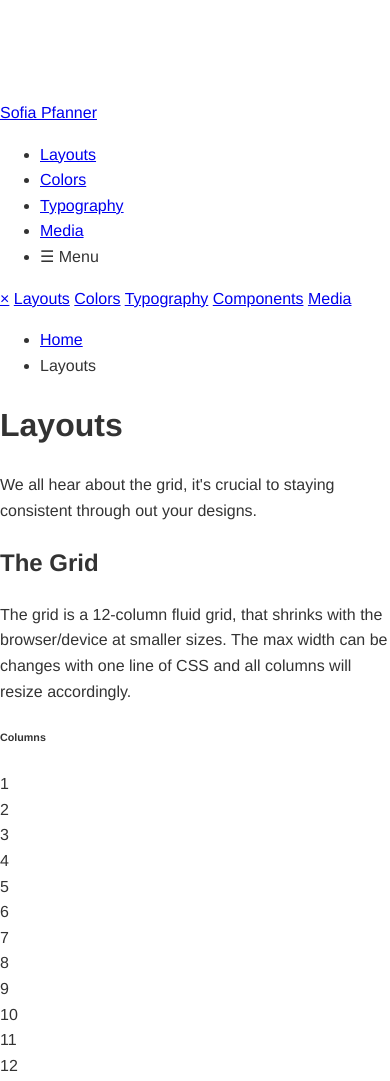
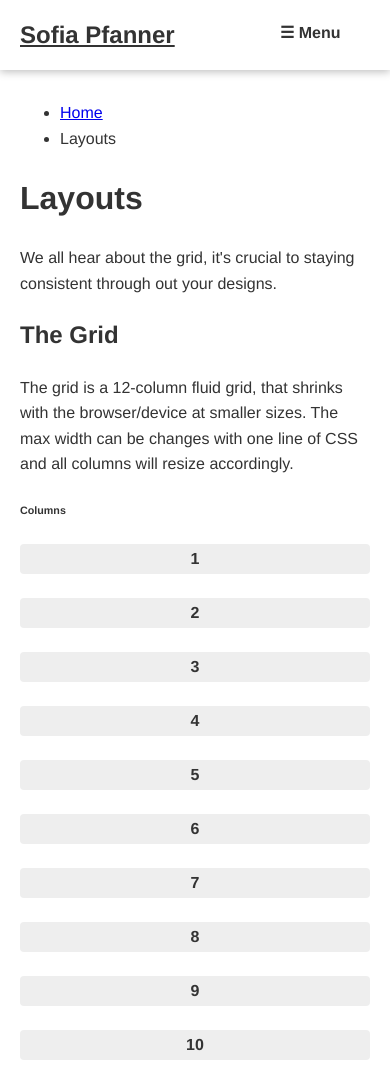
Before and after one commit to sofiapfanner/Coded-Style-Guide, a plain HTML site: page layouts.html in a window 390 px wide. Shown: the top 1081 px of the page. Drawn offline with Linux system fonts and the light colour scheme.

Commit message:
Layout styles

```diff
--- a/css/style.css
+++ b/css/style.css
@@ -30,3 +30,224 @@ img {
 .home h1 {
     margin-top: 0;
 }
+
+/* Navigation
+------------------------------------------------- */
+nav {
+    position: fixed;
+    background: #FFF;
+    top: 0;
+    left: 0;
+    width: 100%;
+    z-index: 1;
+    box-shadow: 0 2px 8px 0 rgba(0,0,0,0.25);
+}
+nav a {
+    color: #333;
+    font-weight: bold;
+}
+nav .topnav li.mobile {
+    display: none;
+}
+@media (max-width: 903px) {
+    nav .topnav ul li {
+        display: none;
+    }
+    nav .topnav ul li.mobile {
+        display: inline-block;
+    }
+    nav .eight.columns,
+    nav .four.columns {
+        width: 48%;
+    }
+}
+.logo {
+    font-size: 24px;
+    margin-top: 16px;
+}
+.logo a:hover {
+    color: #7453EF;
+    text-decoration: none;
+}
+.topnav {
+    text-align: right;
+}
+.topnav ul {
+    margin: 0;
+    padding: 0;
+}
+.topnav ul li {
+    display: inline-block;
+    vertical-align: top;
+}
+.topnav a {
+    padding: 20px;
+    border-bottom: 4px solid #FFF;
+    display: block;
+    transition: background-color 0.8s ease;
+}
+.topnav a.active {
+    padding: 20px;
+    border-bottom: 4px solid #7453EF;
+    color: #7453EF;
+}
+.topnav a:hover {
+    background: #7453EF;
+    border-bottom: 4px solid #7453EF;
+    color: #FFF;
+    text-decoration: none;
+}
+
+.slidenav {
+    height: 100%;
+    width: 0;
+    position: fixed;
+    z-index: 1;
+    top: 0;
+    left: 0;
+    background-color: #111;
+    overflow-x: hidden;
+    transition: 0.5s;
+    padding-top: 60px;
+}
+.slidenav a {
+    padding: 8px 8px 8px 32px;
+    text-decoration: none;
+    color: #818181;
+    display: block;
+    transition: 0.3s;
+}
+.slidenav a:hover {
+    color: #f1f1f1;
+    text-decoration: none;
+}
+.slidenav .closebtn {
+    position: absolute;
+    top: 0;
+    right: 25px;
+    font-size: 36px;
+    margin-left: 50px;
+}
+@media screen and (max-height: 450px) {
+    .slidenav {
+        padding-top: 15px;
+    }
+    .slidenav a {
+        font-size: 18px;
+    }
+}
+
+/* Breadcrumbs
+------------------------------------------------- */
+ul.breadcrumn {
+    padding: 10px 16px 10px 0;
+    list-style: none;
+}
+ul.breadcrumb li {
+    display: inline;
+}
+ul.breadcrumb li+li:before {
+    padding: 8px;
+    color: black;
+    content: "/\00a0";
+}
+
+/* Grid
+------------------------------------------------- */
+.container {
+    position: relative;
+    max-width: 1060px;
+    margin: 0 auto;
+    padding: 0 20px;
+}
+.column,
+.columns {
+    display: inline-block;
+    vertical-align: top;
+    margin-left: 3%;
+}
+.column:first-child,
+.columns:first-child {
+    margin-left: 0;
+}
+.one.column {
+    width: 4.6%;
+}
+.one.columns {
+    width: 5.1%;
+}
+.two.columns {
+    width: 13.3%;
+}
+.three.columns {
+    width: 22%;
+}
+.four.columns {
+    width: 30.6%;
+}
+.five.columns {
+    width: 39.3%;
+}
+.six.columns {
+    width: 48%;
+}
+.seven.columns {
+    width: 56.6%;
+}
+.eight.columns {
+    width: 65.3%;
+}
+.nine.columns {
+    width: 74.0%;
+}
+.ten.columns {
+    width: 82.6%;
+}
+.eleven.columns {
+    width: 91.3%;
+}
+.twelve.columns {
+    width: 100%;
+    margin-left: 0;
+}
+
+@media (max-width:550px) {
+    .one.column,
+    .one.columns,
+    .two.columns,
+    .three.columns,
+    .four.columns,
+    .five.columns,
+    .six.columns,
+    .seven.columns,
+    .eight.columns,
+    .nine.columns,
+    .ten.columns,
+    .eleven.columns,
+    .twelve.columns {
+        width: 100%;
+    }
+    .column,
+    .columns {
+        margin-left: 0%;
+    }
+}
+.example-grid .column,
+.example-grid .columns {
+    background: #EEE;
+    text-align: center;
+    border-radius: 4px;
+    text-transform: uppercase;
+    height: 30px;
+    line-height: 30px;
+    margin-bottom: 24px;
+    font-weight: 600;
+}
+
+/* Footer
+------------------------------------------------- */
+footer {
+    border-top: 1px solid #E1E1E1;
+    margin-top: 48px;
+    padding: 24px 0 0;
+}
```
